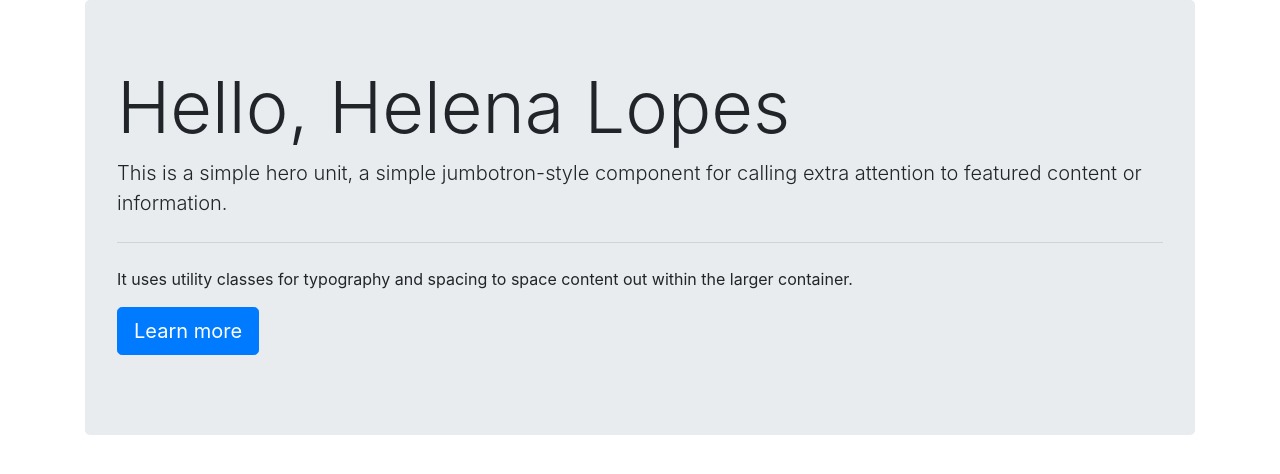
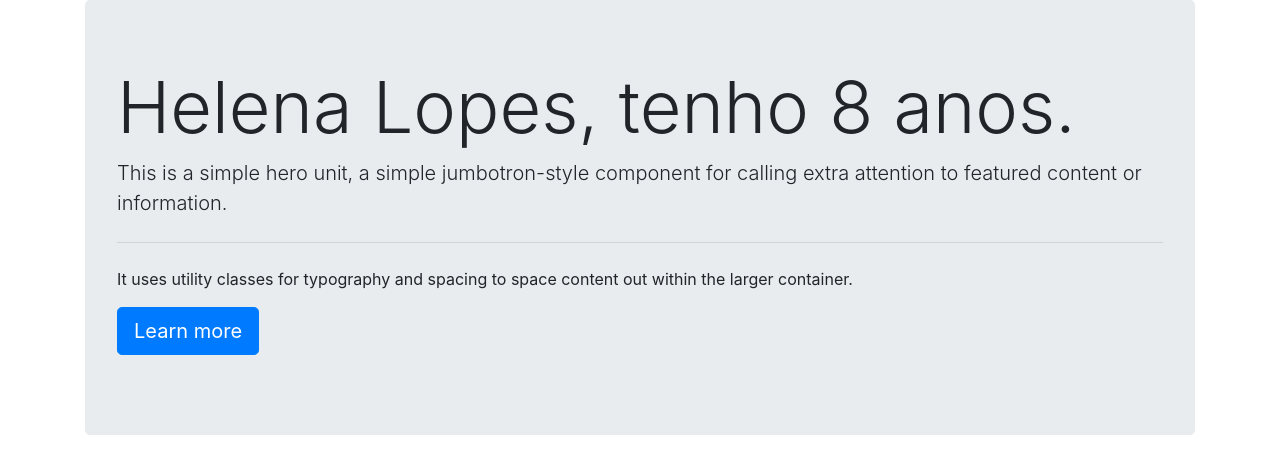
Before and after one commit to andersonblopes/hello-world-angular, an Angular app: page / in a window 1280 px wide. Shown: the top 474 px of the page. Built offline with nearby package versions, Linux system fonts and the light colour scheme.

Commit message:
Usando interpolação.

```diff
--- a/src/app/app.component.html
+++ b/src/app/app.component.html
@@ -1,6 +1,6 @@
 <div class="container">
 <div class="jumbotron">
-  <h1 class="display-3">Hello, {{nome}}</h1>
+  <h1 class="display-3">{{nome}}, tenho {{getIdade()}} anos.</h1>
   <p class="lead">This is a simple hero unit, a simple jumbotron-style component for calling extra attention to featured content or information.</p>
   <hr class="my-4">
   <p>It uses utility classes for typography and spacing to space content out within the larger container.</p>
--- a/src/app/app.component.ts
+++ b/src/app/app.component.ts
@@ -7,4 +7,9 @@ import { Component } from '@angular/core';
 })
 export class AppComponent {
   nome = 'Helena Lopes';
+  idade = 2017-2009;
+
+  getIdade(){
+    return this.idade;
+  }
 }
```
